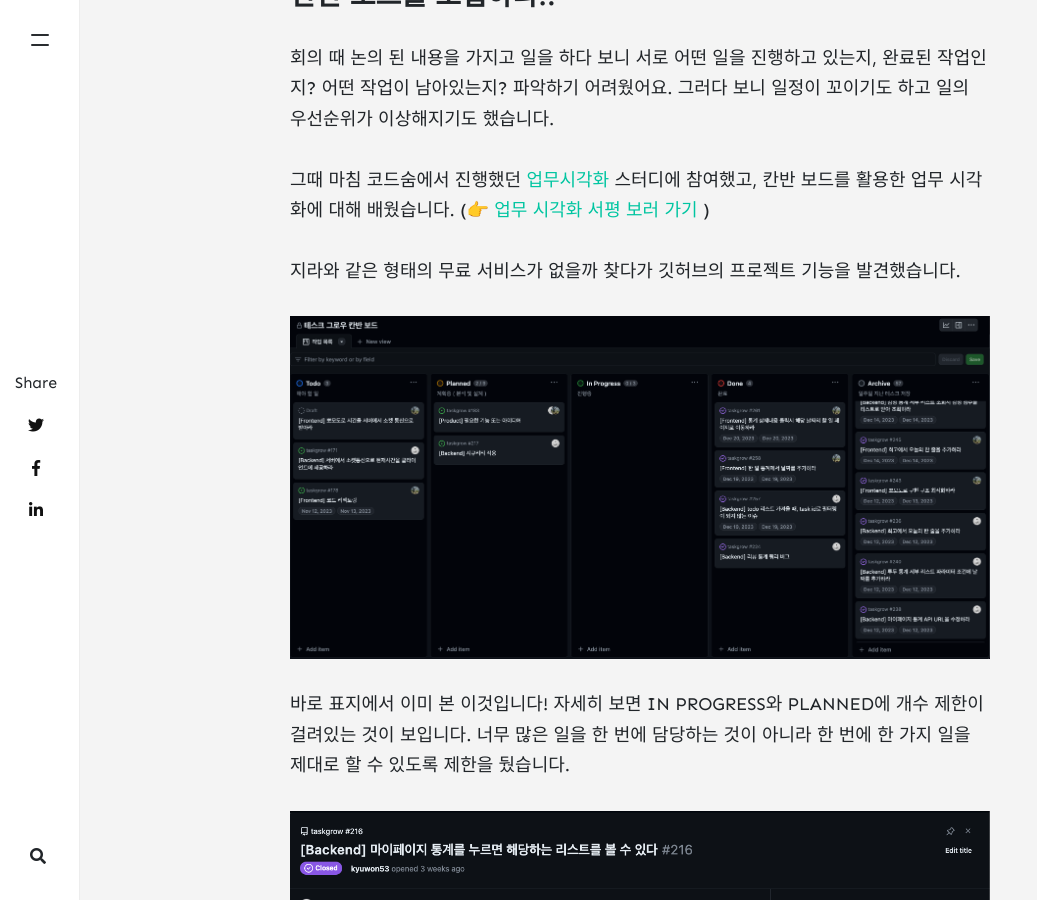
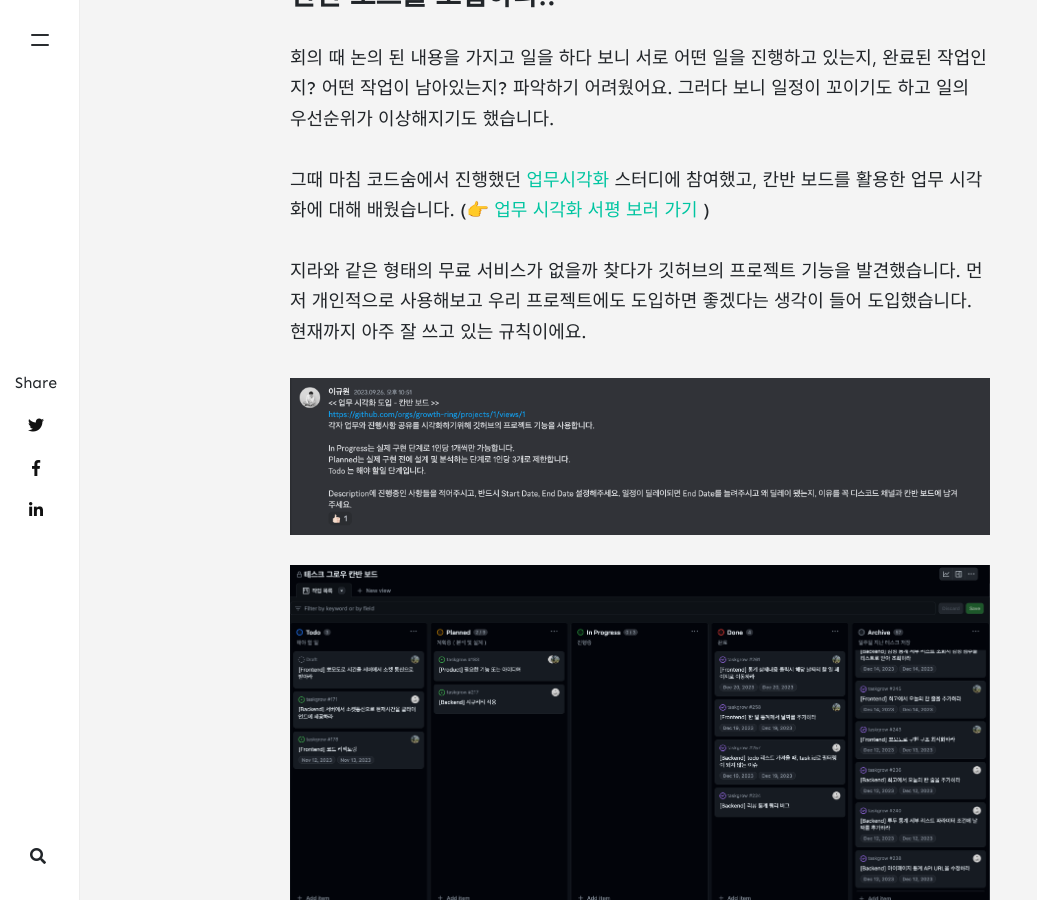
Before and after one commit to growth-ring/growth-ring.github.io, a Jekyll site: the page built from _posts/2023-12-21-테스크 그로우는 어떻게 일할까.md, in a window 1280 px wide and 900 px high, scrolled down 5026 px. Shown: the whole window, without its empty margins (0-1037 px from the left). Built offline with Jekyll 4.4.1, drawn with Linux system fonts in a browser that asks for light colours; nearby versions of some CDN libraries; comment, search, counter and statistics services are not loaded.

Commit message:
도입 날 디스코드 이미지 추가

```diff
--- a/_posts/2023-12-21-테스크 그로우는 어떻게 일할까.md
+++ b/_posts/2023-12-21-테스크 그로우는 어떻게 일할까.md
@@ -55,7 +55,9 @@
 그때 마침 코드숨에서 진행했던 [업무시각화](https://www.codesoom.com/courses/soomtudy/making-work-visible) 스터디에 참여했고, 칸반 보드를 활용한 업무 시각화에 대해 배웠습니다.
 (👉 [업무 시각화 서평 보러 가기](https://kyuwon53.github.io/%EC%84%9C%ED%8F%89/2023-10-04-%EC%97%85%EB%AC%B4-%EC%8B%9C%EA%B0%81%ED%99%94-%EC%84%9C%ED%8F%89.html) )
 
-지라와 같은 형태의 무료 서비스가 없을까 찾다가 깃허브의 프로젝트 기능을 발견했습니다.
+지라와 같은 형태의 무료 서비스가 없을까 찾다가 깃허브의 프로젝트 기능을 발견했습니다. 먼저 개인적으로 사용해보고 우리 프로젝트에도 도입하면 좋겠다는 생각이 들어 도입했습니다. 현재까지 아주 잘 쓰고 있는 규칙이에요.
+
+![도입날](/assets/images/일하는방법7.png)
 
 ![깃허브 프로젝트](/assets/images/일하는방법표지.png)
 
```
Also changed, not shown: assets/images/일하는방법7.png (added).
